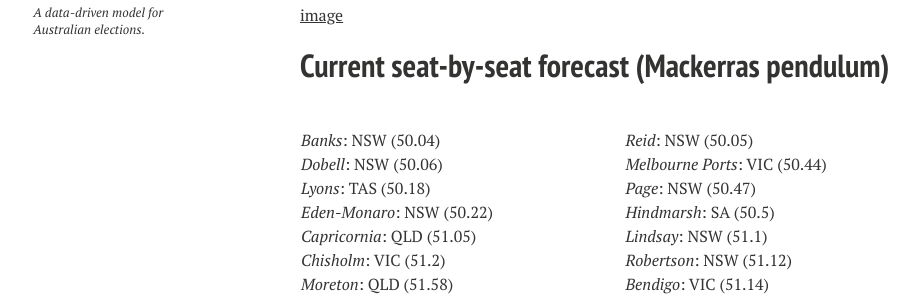
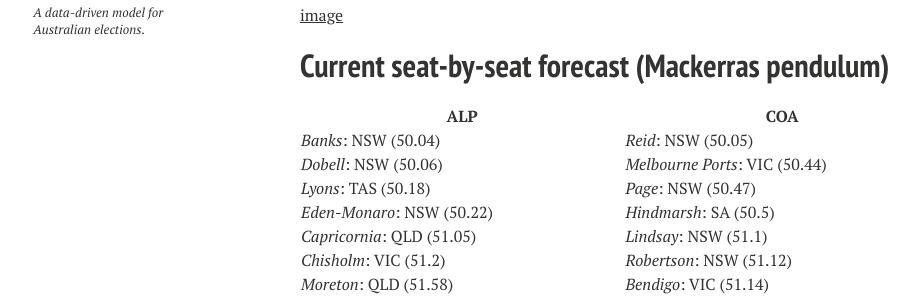
Before and after one commit to clintonboys/emma-chisit-site, a Jekyll site: the page built from current-forecast/index.md, in a window 1280 px wide and 900 px high. Shown: the part 164-464 px from the top of the window, without its empty margins (20-939 px from the left). Built offline with Jekyll 4.4.1, drawn with Linux system fonts in a browser that asks for light colours; nearby versions of some CDN libraries.

Commit message:
Pendulum

```diff
--- a/current-forecast/index.md
+++ b/current-forecast/index.md
@@ -8,7 +8,7 @@ title: Current forecast
 # Current seat-by-seat forecast (Mackerras pendulum)
 
 
-|                              |                              |
+| ALP                          | COA                          |
 |------------------------------|------------------------------|
 |*Banks*: NSW (50.04)          |*Reid*: NSW (50.05)           |
 |*Dobell*: NSW (50.06)         |*Melbourne Ports*: VIC (50.44)|
```
Also changed, not shown: current-forecast/imager.jpg, 1 other file.
